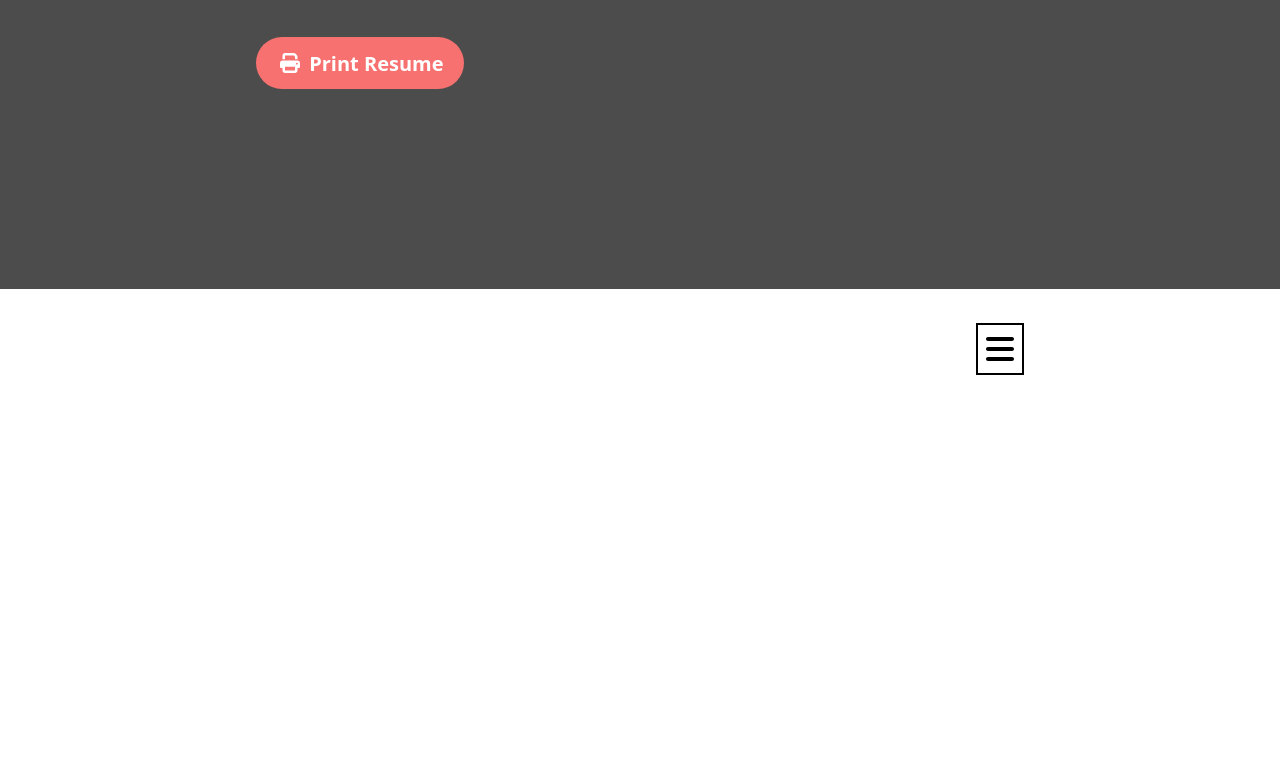
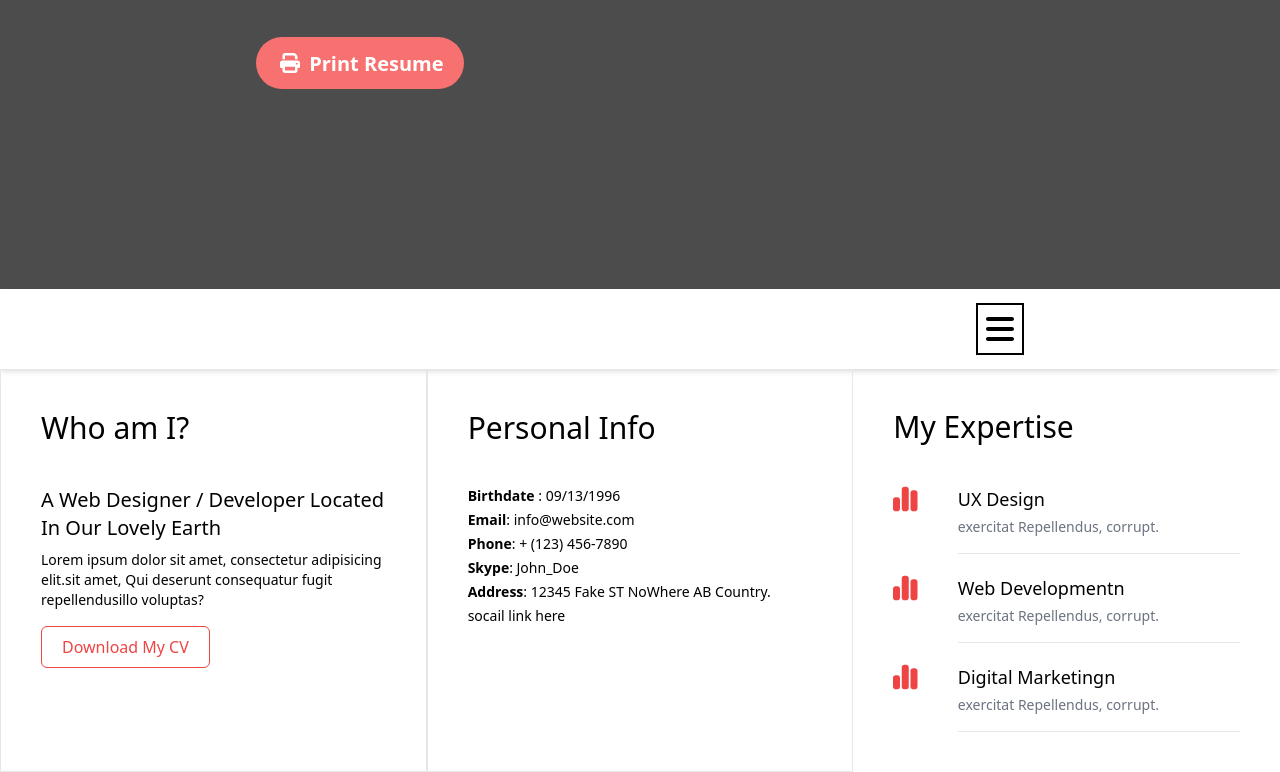
Before and after one commit to tutuldev/portfolio_2, a website built with Vite: page index.html in a window 1280 px wide. Shown: the part 504-1276 px from the top of the page. Before the commit the page ends 913 px from the top, so only its background shows below. Built offline with nearby package versions, Linux system fonts and the light colour scheme; files whose address does not match are found by name.

Commit message:
about section

```diff
--- a/index.html
+++ b/index.html
@@ -48,8 +48,10 @@
             <button class="mt-10 bg-red-400 text-xl font-semibold text-center leading-3 py-4 px-5 rounded-full"><span class="mx-1"><i class="fa-solid fa-print"></i></span> Print Resume</button>
         </div>
     </section>
-        <nav class="bg-white ">
-            <div class="container md:w-9/12 xl:w-[60%]  mx-auto   items-center justify-end 2xl:justify-between h-[120px] flex">
+    <main class="bg-white">
+        <!-- nav start  -->
+        <nav class="shadow-md">
+            <div class="container md:w-9/12 xl:w-[60%]  mx-auto   items-center justify-end 2xl:justify-between h-[80px] flex ">
                 <div class="left-nav hidden 2xl:block">
                     <ul>
                         <li class="inline-block mr-10"><a href="" class="text-xl font-bold text-gray-700">Home</a></li>
@@ -72,7 +74,57 @@
                 </div>
             </div>
         </nav>
+        <!-- nav start  end-->
 
+        <div class="about">
+            <div class="flex">
+                <div class="dtls w-1/3 border p-10">
+                    <h4 class="text-3xl mb-10">Who am I?</h4>
+                    <h5 class="text-xl text-black mb-2">A Web Designer / Developer Located In Our Lovely Earth</h5>
+                    <p class="text-sm">Lorem ipsum dolor sit amet, consectetur adipisicing elit.sit amet, Qui deserunt consequatur fugit repellendusillo voluptas?</p>
+                    <button class="text-red-500 px-5 py-2  my-4 rounded-md border border-red-500">Download My CV</button>
+                </div>
+                <div class="personal-info w-1/3 border p-10 text-sm">
+                    <h4 class="text-3xl mb-10">Personal Info</h4>
+                   <span class="block mb-1"><b> Birthdate </b>: 09/13/1996</span>
+                   <span class="block mb-1"><b>Email</b>: info@website.com</span>
+                   <span class="block mb-1"><b>Phone</b>: + (123) 456-7890</span>
+                   <span class="block mb-1"><b>Skype</b>: John_Doe</span>
+                   <span class="block mb-1"><b>Address</b>: 12345 Fake ST NoWhere AB Country.</span>
+
+                    <p>socail link here</p>
+                </div>
+                <div class="expertis w-1/3  p-10 text-sm">
+                    <h4 class="text-3xl mb-10">My Expertise</h4>
+
+                <div class="flex flex-col gap-5 w-full">
+                    <div class="card flex gap-10 ">
+                        <div class="logo"><i class="fa-solid fa-chart-simple fa-2xl text-red-500 "></i></div>
+                        <div class="details border-b flex-1">
+                            <h4 class="text-lg mb-1">UX Design</h4>
+                            <p class="mb-4 text-gray-500">exercitat Repellendus, corrupt.</p>
+                        </div>
+                    </div>
+                    <div class="card flex gap-10 ">
+                        <div class="logo"><i class="fa-solid fa-chart-simple fa-2xl text-red-500 "></i></div>
+                        <div class="details border-b flex-1">
+                            <h4 class="text-lg mb-1">Web Developmentn</h4>
+                            <p class="mb-4 text-gray-500">exercitat Repellendus, corrupt.</p>
+                        </div>
+                    </div>
+                    <div class="card flex gap-10 ">
+                        <div class="logo"><i class="fa-solid fa-chart-simple fa-2xl text-red-500 "></i></div>
+                        <div class="details border-b flex-1">
+                            <h4 class="text-lg mb-1">Digital Marketingn</h4>
+                            <p class="mb-4 text-gray-500">exercitat Repellendus, corrupt.</p>
+                        </div>
+                    </div>
+                </div>
+
+                </div>
+            </div>
+        </div>
+    </main>
 
     <!--  owl carousel js-->
     <script src="https://cdnjs.cloudflare.com/ajax/libs/jquery/3.7.1/jquery.min.js"
```
